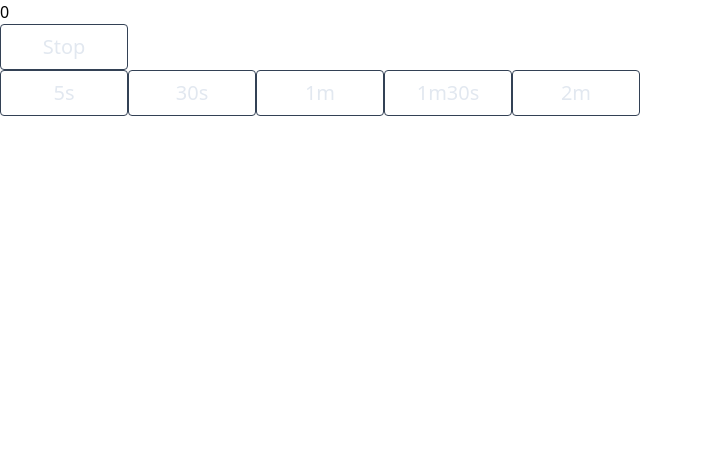
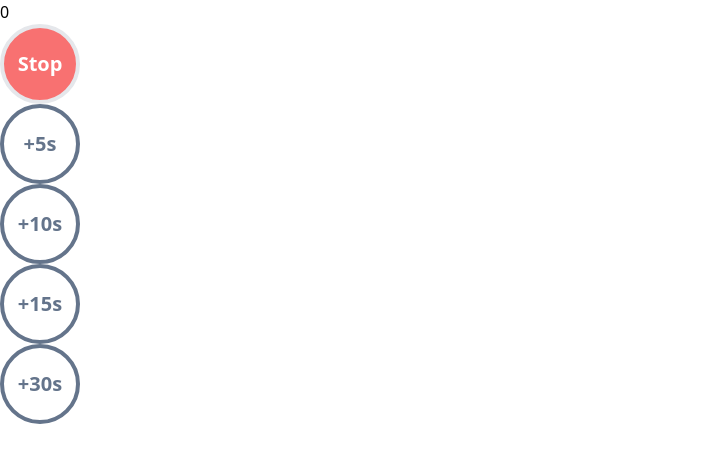
Before and after one commit to robiertoo/gym-rest-helper, a Vue app: page / in a window 1280 px wide. Shown: the top 462 px of the page, without its empty margins (0-703 px from the left). Built offline with nearby package versions, Linux system fonts and the light colour scheme.

Commit message:
Replace prefixed seconds buttons with buttons that increase seconds to counter

```diff
--- a/src/App.vue
+++ b/src/App.vue
@@ -1,26 +1,25 @@
 <template>
   <div class="bg-slate-800 h-screen">
     <div
-      class=" bg-slate-800 text-center h-[80vh] flex items-center justify-center"
+      class=" bg-slate-800 text-center h-[70vh] flex items-center justify-center"
     >
       <span
-        class="text-slate-500 text-9xl border-4 border-slate-500 rounded-full w-56 h-56 pt-10"
-        :class="{ 'text-red-600': counter === 0 }"
+        class="text-9xl border-8 border-slate-500 rounded-full w-56 h-56 flex items-center justify-center"
+        :class="counter ? 'text-slate-500' : 'text-red-400'"
       >
         {{ counter }}
       </span>
     </div>
 
     <div class="flex align-center justify-center">
-      <button class="button bg-red-400" @click="stopTimer">Stop</button>
+      <button class="button stop-button" @click="stopTimer">Stop</button>
     </div>
 
-    <div class="mt-10 flex justify-center items-center space-x-3">
-      <button class="button" @click="addSeconds(5)">5s</button>
-      <button class="button" @click="addSeconds(30)">30s</button>
-      <button class="button" @click="addSeconds(60)">1m</button>
-      <button class="button" @click="addSeconds(90)">1m30s</button>
-      <button class="button" @click="addSeconds(120)">2m</button>
+    <div class="mt-5 flex justify-center items-center space-x-3">
+      <button class="button add-button" @click="addSeconds(5)">+5s</button>
+      <button class="button add-button" @click="addSeconds(10)">+10s</button>
+      <button class="button add-button" @click="addSeconds(15)">+15s</button>
+      <button class="button add-button" @click="addSeconds(30)">+30s</button>
     </div>
   </div>
 </template>
@@ -36,7 +35,7 @@ export default {
   },
   methods: {
     addSeconds(seconds) {
-      this.counter = seconds;
+      this.counter += seconds;
 
       this.startTimer();
     },
@@ -74,6 +73,14 @@ export default {
 
 <style scoped>
 .button {
-  @apply border border-slate-700 rounded w-32 text-slate-200 text-xl p-2
+  @apply border-4 rounded-full w-20 h-20 text-xl flex items-center justify-center font-bold
+}
+
+.stop-button {
+  @apply bg-red-400 text-white
+}
+
+.add-button {
+  @apply border-slate-500 text-slate-500
 }
 </style>
```
